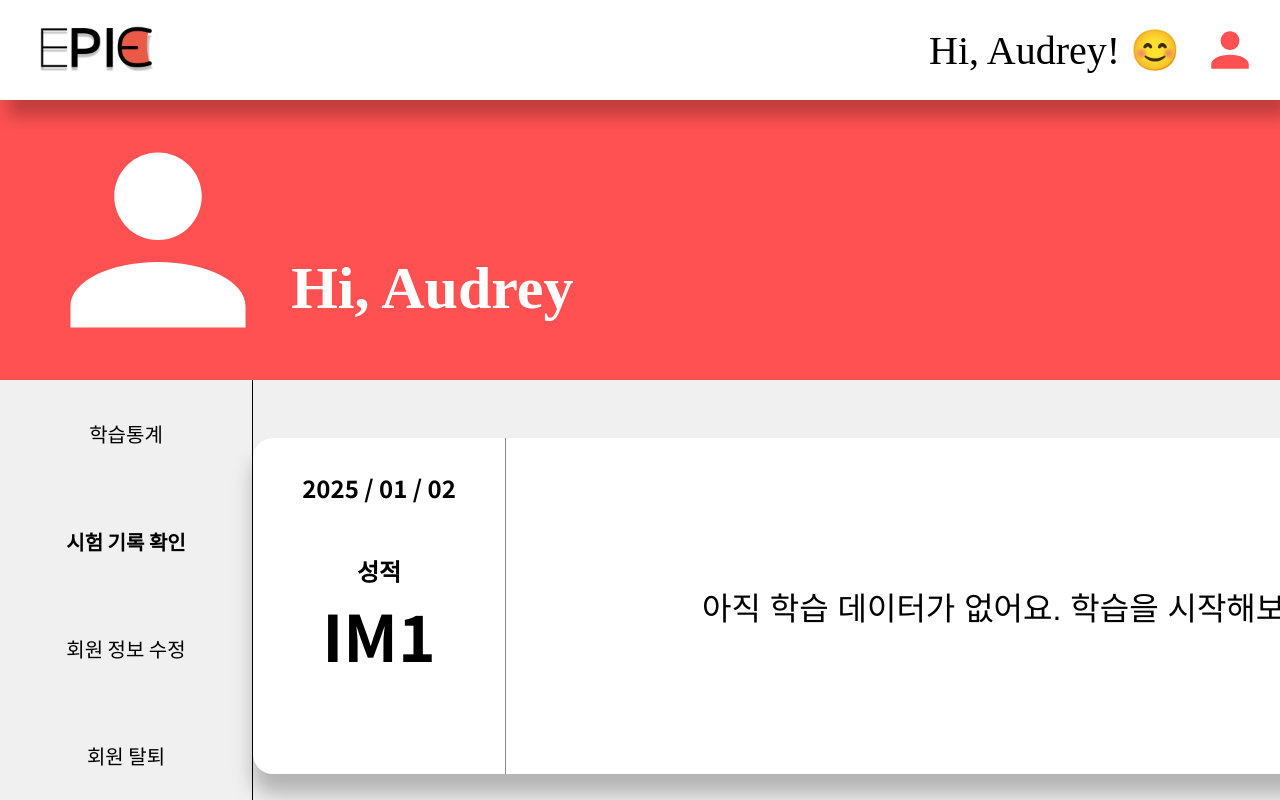
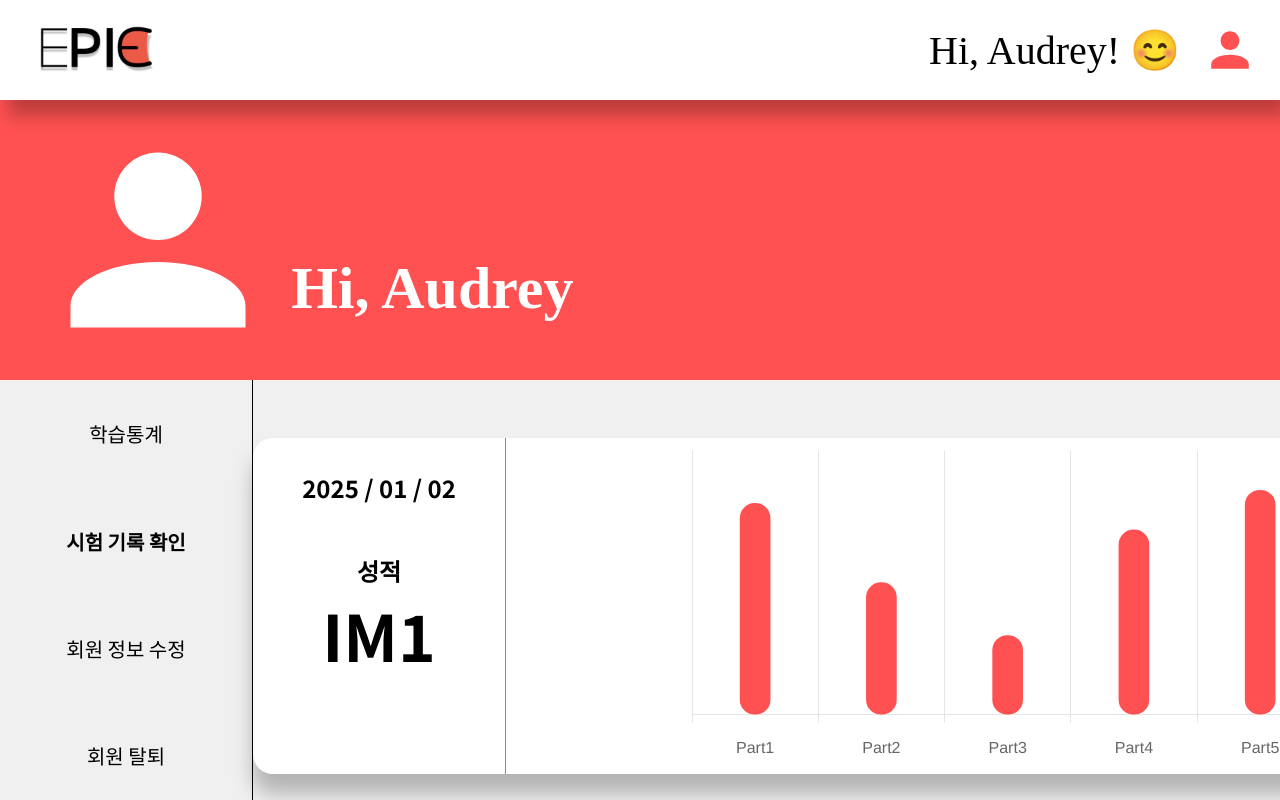
Before and after one commit to 2024INU-EPIC/Frontend, a React (Vite) app: page /mypage in a window 1280 px wide. Both pictures are taken after a click on the link "시험 기록 확인". Shown: the top 800 px of the page. Built offline with nearby package versions, Linux system fonts and the light colour scheme; a web font is replaced by a local one.

Commit message:
design: 학습통계차트 컴포넌트 구현

```diff
--- a/package.json
+++ b/package.json
@@ -11,6 +11,7 @@
   },
   "dependencies": {
     "chart.js": "^4.4.7",
+    "d3": "^7.9.0",
     "react": "^18.3.1",
     "react-chartjs-2": "^5.3.0",
     "react-dom": "^18.3.1",
@@ -19,6 +20,7 @@
   },
   "devDependencies": {
     "@eslint/js": "^9.17.0",
+    "@types/d3": "^7.4.3",
     "@types/react": "^18.3.18",
     "@types/react-dom": "^18.3.5",
     "@types/styled-components": "^5.1.34",
--- /dev/null
+++ b/src/components/StudyStatChart.tsx
@@ -0,0 +1,81 @@
+import React from "react";
+import { Bar } from "react-chartjs-2";
+import {
+  Chart as ChartJS,
+  CategoryScale,
+  LinearScale,
+  BarElement,
+  Title,
+  Tooltip,
+  Legend,
+} from "chart.js";
+
+ChartJS.register(
+  CategoryScale,
+  LinearScale,
+  BarElement,
+  Title,
+  Tooltip,
+  Legend,
+);
+
+const data = {
+  labels: ["Part1", "Part2", "Part3", "Part4", "Part5"],
+  datasets: [
+    {
+      label: "학습 통계",
+      data: [80, 50, 30, 70, 85],
+      // backgroundColor: "rgba(255, 99, 132, 0.8)",
+      backgroundColor: "#FF5151",
+      borderRadius: 50,
+      borderSkipped: false,
+      barThickness: 30,
+    },
+  ],
+};
+
+const options = {
+  responsive: true,
+  scales: {
+    x: {
+      grid: {
+        display: true, // X축 그리드 활성화
+        drawTicks: true, // 눈금만 표시
+        drawOnChartArea: true, // 그래프 내부 선 제거
+      },
+      ticks: {
+        font: {
+          size: 16, // ✅ X축 글자 크기 증가
+        },
+        padding: 16,
+      },
+    },
+    y: {
+      grid: {
+        display: true, // Y축 내부 눈금 제거
+        color: "transparent", // ✅ 일반 Y축 선을 안 보이게 설정
+      },
+
+      beginAtZero: true,
+      max: 100,
+      position: "right", // Y축을 오른쪽에 배치
+      ticks: {
+        stepSize: 25, // ✅ Y축 눈금을 25 단위로 표시
+        font: {
+          size: 16, // ✅ Y축 글자 크기 증가
+        },
+      },
+    },
+  },
+  plugins: {
+    legend: {
+      display: false, // 범례 숨기기
+    },
+  },
+};
+
+const StudyStatChart = () => {
+  return <Bar data={data} options={options} />;
+};
+
+export default StudyStatChart;
--- a/src/pages/MyPage.tsx
+++ b/src/pages/MyPage.tsx
@@ -28,6 +28,7 @@ import {
   ProfileArea,
 } from "./My.styled";
 import ExamModal from "../components/Modal/ExamModal";
+import StudyStatChart from "../components/StudyStatChart";
 
 const MyPage: React.FC = () => {
   const [activeMenu, setActiveMenu] = useState<string>("learnStat");
@@ -150,7 +151,7 @@ const MyPage: React.FC = () => {
                   <ExamScore>IM1</ExamScore>
                 </ScoreaArea>
                 <ExamGraph>
-                  아직 학습 데이터가 없어요. 학습을 시작해보세요.
+                  <StudyStatChart />
                 </ExamGraph>
               </ExamRecord>
               <ExamRecord onClick={() => openModal("2025/01/03")}>
```
Also changed, not shown: 1 other file (tests, documents, lock files or other folders).
